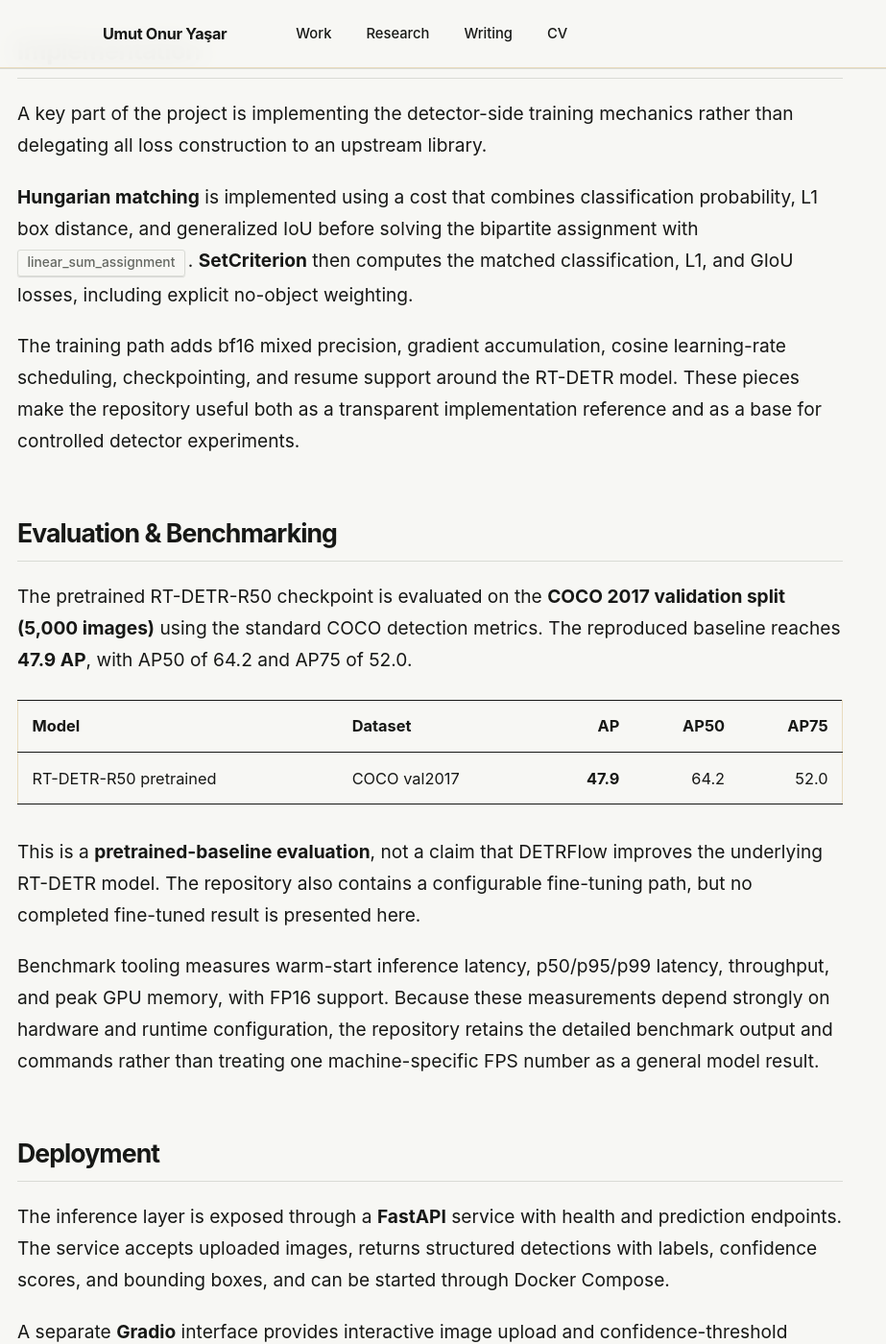
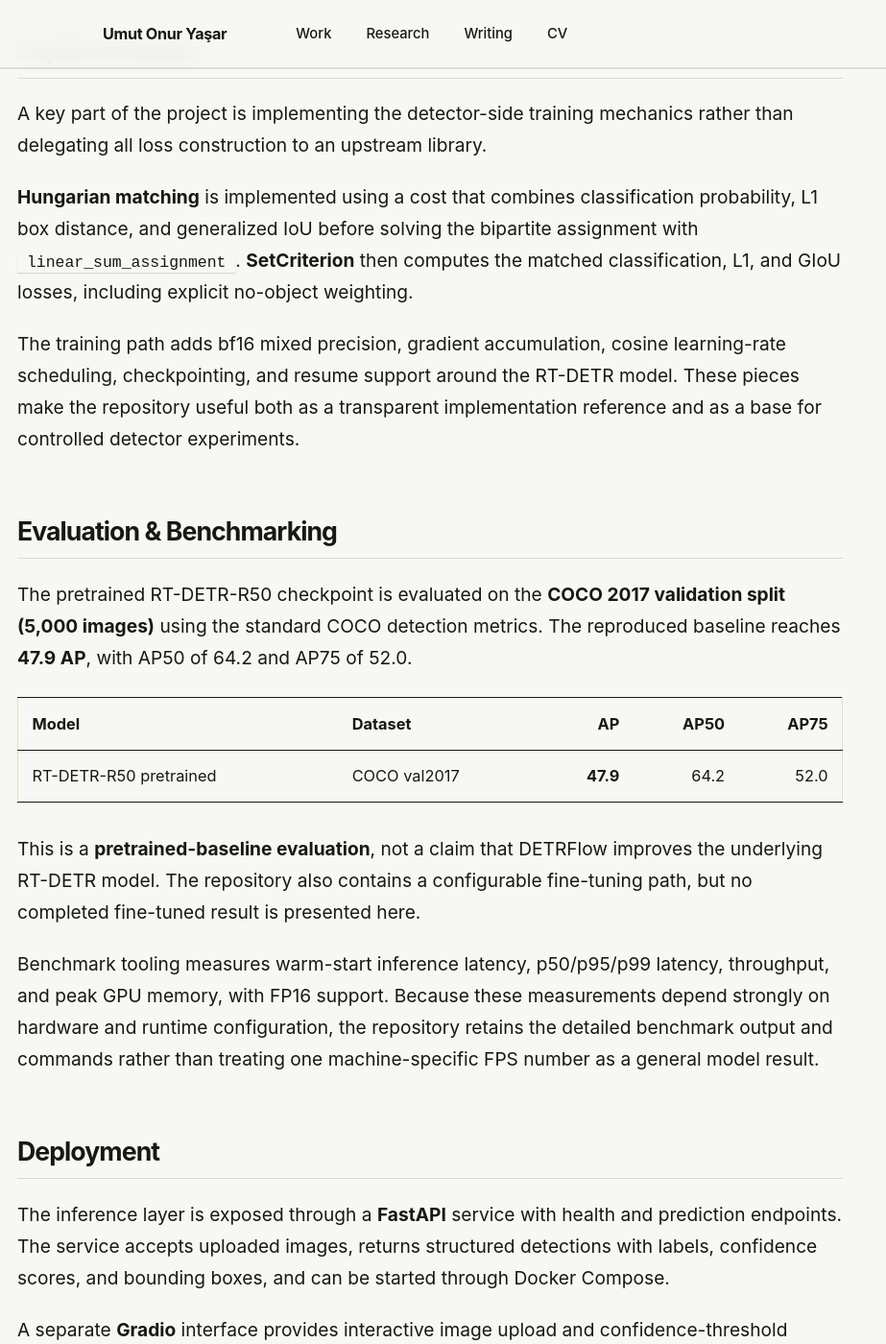
Before and after one commit to umutonuryasar/umutonuryasar.github.io, a Jekyll site: the page built from _portfolio/detrflow.md, in a window 1280 px wide and 1400 px high, scrolled down 1104 px. Shown: the whole window at 96% size, without its empty margins (0-923 px from the left). Built offline with Jekyll 4.4.1, drawn with Linux system fonts in a browser that asks for light colours; a script bundle is joined from its source files by our own code; library files that are not in the unit come from our copies.

Commit message:
Separate inline code from project tech tags

```diff
--- a/assets/css/main.scss
+++ b/assets/css/main.scss
@@ -192,18 +192,15 @@ body { background: var(--portfolio-bg); color: var(--portfolio-text); }
   border-bottom-color: var(--portfolio-text);
 }
 .page.portfolio-project .page__content code {
-  display: inline-block;
-  margin: .12rem .16rem .12rem 0;
-  padding: .25rem .48rem;
-  border: 1px solid var(--portfolio-line);
-  border-radius: 3px;
+  padding: .08em .2em;
+  border: 0;
+  border-radius: 0;
   background: transparent;
-  color: var(--portfolio-muted);
-  font-family: inherit;
-  font-size: .72em;
-  font-weight: 500;
-  line-height: 1.3;
-  white-space: nowrap;
+  color: var(--portfolio-text);
+  font-family: monospace;
+  font-size: .86em;
+  font-weight: 400;
+  white-space: normal;
 }
 .page.portfolio-project .page__content a {
   color: var(--portfolio-accent);
```
